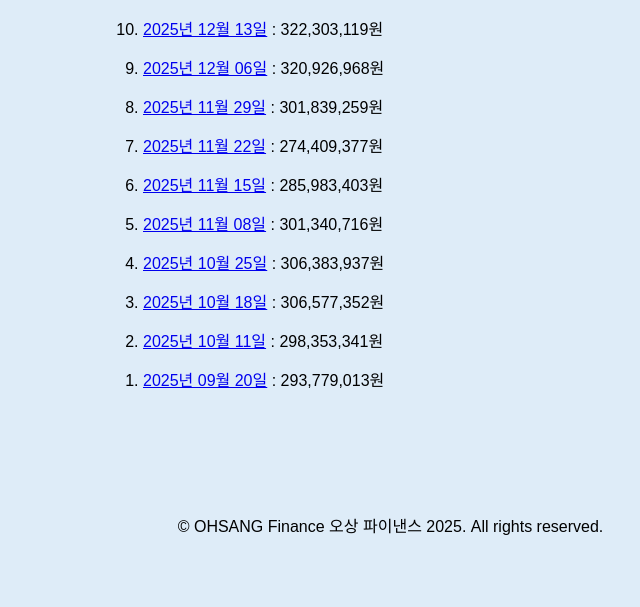
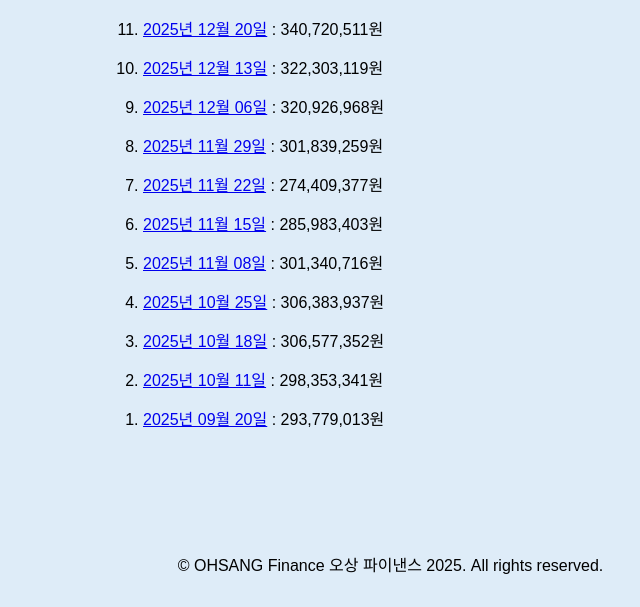
Before and after one commit to byungoh/byungoh.github.io, a plain HTML site: page invest/2025/index.html in a window 1280 px wide. Shown: the part 389-996 px from the top of the page, without its empty margins (252-892 px from the left). Before the commit the page ends 957 px from the top, so only its background shows below. Drawn offline with Linux system fonts and the light colour scheme.

Commit message:
Add files via upload

```diff
--- a/invest/2025/index.html
+++ b/invest/2025/index.html
@@ -63,6 +63,7 @@
     <h2>2025년</h2>
 
     <ol reversed>
+    <li><a href="2025-12-20.html">2025년 12월 20일</a> : 340,720,511원</li>
     <li><a href="2025-12-13.html">2025년 12월 13일</a> : 322,303,119원</li>
     <li><a href="2025-12-06.html">2025년 12월 06일</a> : 320,926,968원</li>
     <li><a href="2025-11-29.html">2025년 11월 29일</a> : 301,839,259원</li>
```
